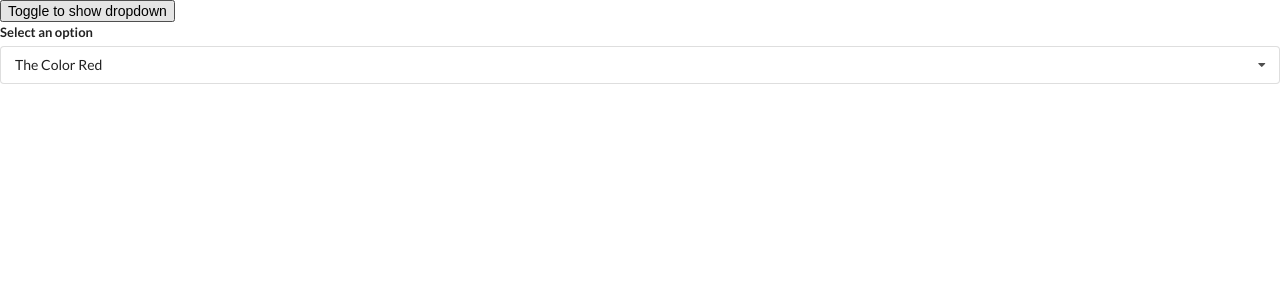
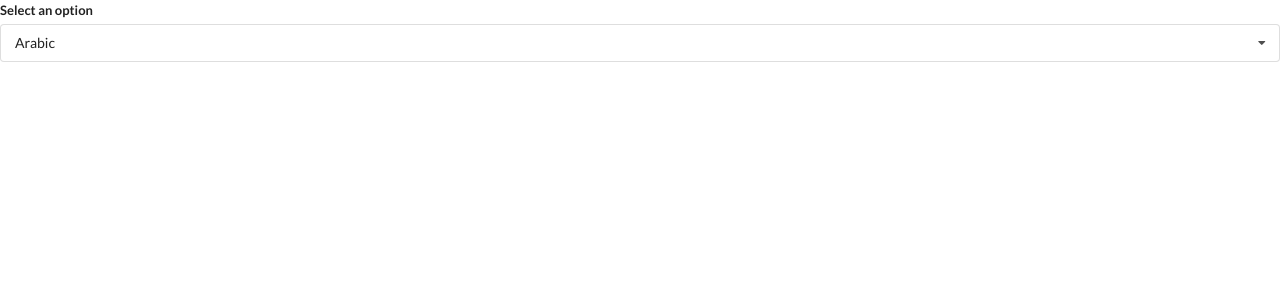
Before and after one commit to omar2004712/widgets, a React (Create React App) app: page / in a window 1280 px wide. Shown: the top 300 px of the page. Built offline with nearby package versions, Linux system fonts and the light colour scheme.

Commit message:
build: set up the translate component

```diff
--- a/src/App.js
+++ b/src/App.js
@@ -2,6 +2,7 @@
 // import Accordion from './components/Accordion';
 import Search from './components/Search';
 import Dropdown from './components/Dropdown';
+import Translate from './components/Translate';
 
 // const items = [
 //   {
@@ -35,27 +36,17 @@
 
 export default function App() {
   const [selected, setSelected] = useState(options[0]);
-  const [showDropdown, setShowDropdown] = useState(true);
 
   return (
     <div>
       {/* <Accordion items={items} /> */}
       {/* <Search /> */}
-      <button
-        type="button"
-        onClick={() => {
-          setShowDropdown(!showDropdown);
-        }}
-      >
-        Toggle to show dropdown
-      </button>
-      {showDropdown ? (
-        <Dropdown
-          selected={selected}
-          onSelectedChange={setSelected}
-          options={options}
-        />
-      ) : null}
+      {/* <Dropdown
+        selected={selected}
+        onSelectedChange={setSelected}
+        options={options}
+      /> */}
+      <Translate />
     </div>
   );
 }
--- /dev/null
+++ b/src/components/Translate.js
@@ -0,0 +1,30 @@
+import React, { useState } from 'react';
+import Dropdown from './Dropdown';
+
+const options = [
+  {
+    label: 'Arabic',
+    value: 'ar',
+  },
+  {
+    label: 'Afrikaans',
+    value: 'af',
+  },
+  {
+    label: 'Hindi',
+    value: 'hi',
+  },
+];
+
+export default function Translate() {
+  const [language, setLanguage] = useState(options[0]);
+  return (
+    <div>
+      <Dropdown
+        selected={language}
+        onSelectedChange={setLanguage}
+        options={options}
+      />
+    </div>
+  );
+}
```
